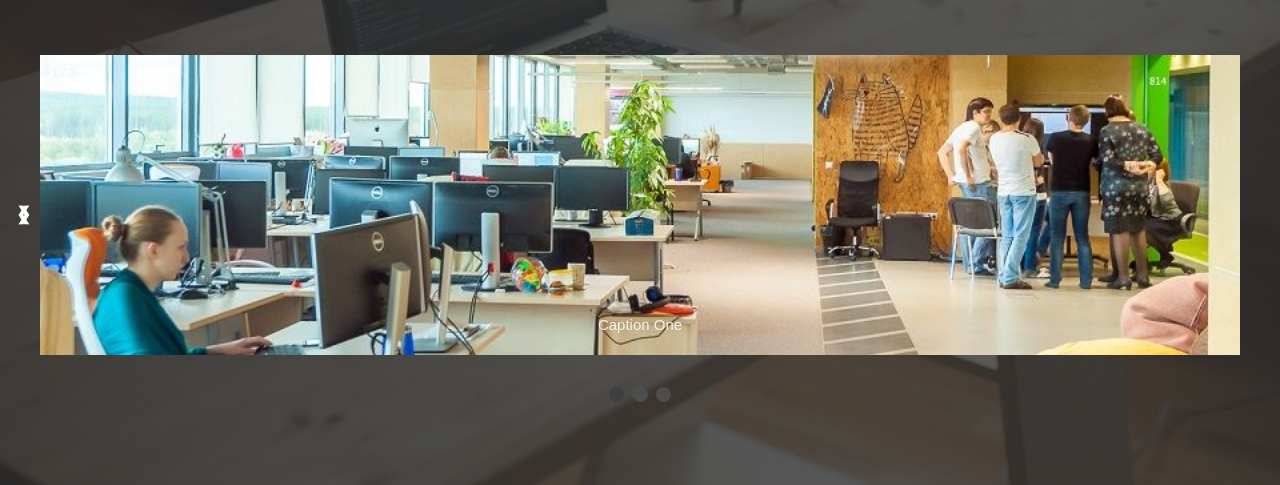
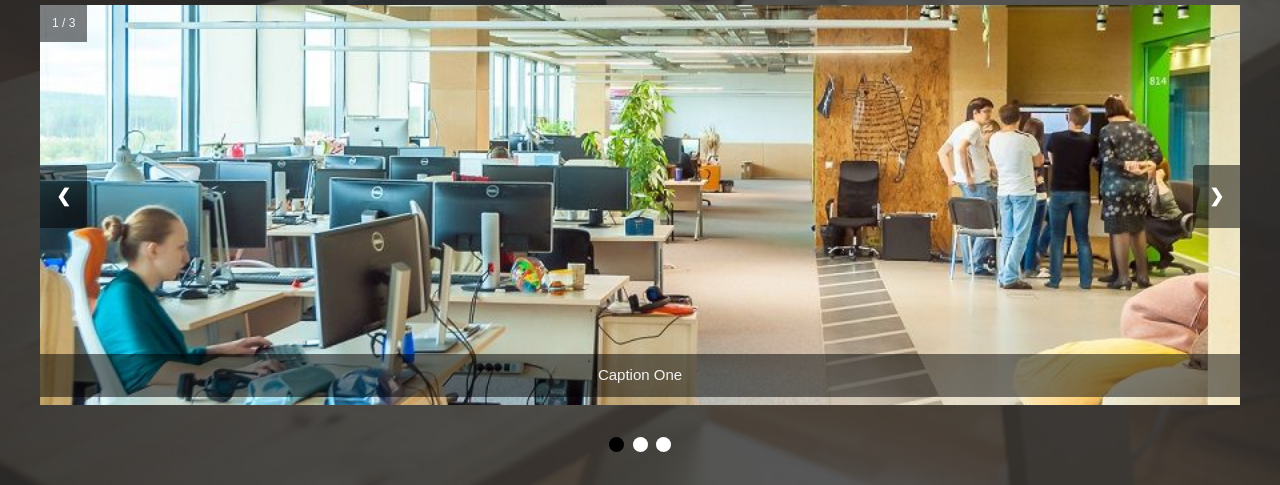
Before and after one commit to alexpryp/grid_landing_page, a website: page index.html in a window 1280 px wide. Shown: the part 315-800 px from the top of the page. Drawn offline with Linux system fonts and the light colour scheme; files that its build step writes are made by us from their sources.

Commit message:
Changed slider animation

```diff
--- a/src/sass/_header.scss
+++ b/src/sass/_header.scss
@@ -41,32 +41,48 @@
 		}
 	}
 	.slideshow-wrap {
+		position: relative;
+		z-index: 2;
 		.mySlides {
-			max-width: 1200px;
-			min-width: 900px;
-			max-height: 400px;
-			min-height: 300px;
+			width: 1200px;
+			height: 400px;
 			margin: auto;
 			background-size: cover;
 			background-position: center;
-			position: relative;
+			position: absolute;
+			let: 0;
 		}
 		.slideshow-container {
 			position: relative;
 			margin: auto;
+			width: 1200px;
+			height: 400px;
 			.prev, .next {
+				z-index: 10;
 				cursor: pointer;
 				position: absolute;
 				top: 50%;
 				width: auto;
 				padding: 16px;
-				margin-top: -22px;
+				margin-top: -40px;
 				color: white;
 				font-weight: bold;
 				font-size: 18px;
 				transition: 0.6s ease;
 				border-radius: 0 3px 3px 0;
 				user-select: none;
+				background-color: rgba(0, 0, 0, 0.5);
+			}
+			.prev {
+				left: 0px;
+				border-radius: 0 3px 3px 0;
+			}
+			.next {
+				right: 0px;
+				border-radius: 3px 0 0 3px;
+			}
+			.prev:hover, .next:hover {
+				background-color: rgba(0, 0, 0, 0.8);
 			}
 			.text {
 				color: #f2f2f2;
@@ -76,6 +92,7 @@
 				bottom: 8px;
 				width: 100%;
 				text-align: center;
+				background-color: rgba(0, 0, 0, 0.5);
 			}
 			.numbertext {
 				color: #f2f2f2;
@@ -83,6 +100,7 @@
 				padding: 8px 12px;
 				position: absolute;
 				top: 0;
+				background-color: rgba(0, 0, 0, 0.5);
 			}
 			.fade {
 				-webkit-animation-name: fade;
@@ -91,13 +109,13 @@
 				animation-duration: 1.5s;
 			}
 			@-webkit-keyframes fade {
-				from {opacity: .4}
-				to {opacity: 1}
+				from {opacity: 0.4;}
+				to {opacity: 1;}
 			}
 
 			@keyframes fade {
-				from {opacity: .4}
-				to {opacity: 1}
+				from {opacity: 0.4;}
+				to {opacity: 1;}
 			}
 			.caption-one {
 				background-image: url(../../images/5.jpg);
@@ -114,13 +132,13 @@
 			height: 15px;
 			width: 15px;
 			margin: 0 2px;
-			background-color: #bbb;
+			background-color: #fff;
 			border-radius: 50%;
 			display: inline-block;
 			transition: background-color 0.6s ease;
 		}
 		.active, .dot:hover {
-			background-color: #717171;
+			background-color: #000;
 		}
 	}
 }
```
Also changed, not shown: dist/css/style.css, dist/js/script.js, src/js/script.js (line endings or trailing spaces).
